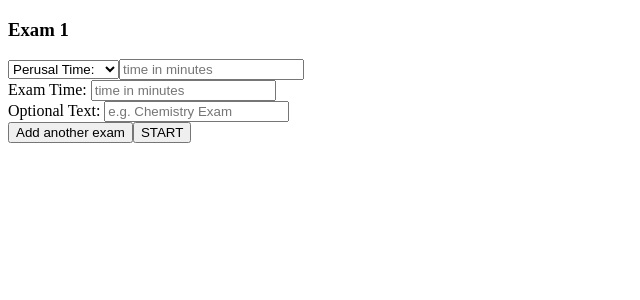
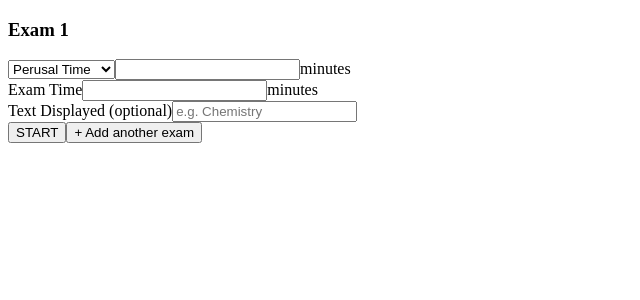
Before and after one commit to theakaterina/exam-timer, a React (Create React App) app: page / in a window 1280 px wide. Shown: the top 300 px of the page, without its empty margins (0-640 px from the left). Built offline with nearby package versions, Linux system fonts and the light colour scheme.

Commit message:
Fixed bugs, ready for CSS

```diff
--- a/src/App.js
+++ b/src/App.js
@@ -11,6 +11,7 @@ import TimerScreen from "./TimerScreen";
 function App() {
   const history = useHistory();
   const [timers, setTimers] = useState([]);
+  const [isActive, setIsActive] = useState(true);
 
   const onTimerFormSubmit = (e) => {
     setTimers(e);
@@ -20,11 +21,16 @@ function App() {
   /*Pause/start button*/
   function toggle() {
     window.dispatchEvent(new CustomEvent("toggleTimer"));
+    setIsActive((f) => !f);
   }
 
   /*Restart button */
-  function restart() {
-    window.dispatchEvent(new CustomEvent("restartTimer"));
+  function reset() {
+    if (!window.confirm("Are you sure you want to reset the timer?")) {
+      return;
+    }
+    window.dispatchEvent(new CustomEvent("resetTimer"));
+    setIsActive(false);
   }
 
   /*Back button */
@@ -42,9 +48,11 @@ function App() {
           {timers.map((timer, index) => (
             <TimerScreen key={index} {...timer} />
           ))}
-          <button onClick={toggle}>pause</button>
-          <button onClick={restart}>restart</button>
-          <button onClick={goBack}>go back</button>
+          <button id="pause" onClick={toggle}>
+            {isActive ? "PAUSE" : "START"}
+          </button>
+          <button onClick={reset}>RESET</button>
+          <button onClick={goBack}>GO BACK</button>
         </Route>
       </Switch>
     </div>
--- a/src/InputFields.js
+++ b/src/InputFields.js
@@ -5,6 +5,8 @@ import React, { useEffect, useState } from "react";
  * Goes inside the TimerForm
  * @param {*} props
  */
+
+const classes = (c) => c.filter(Boolean).join(" ");
 
 const InputFields = (props) => {
   const [perusalInput, setPerusalInput] = useState(props.perusal || "");
@@ -41,37 +43,41 @@ const InputFields = (props) => {
 
   return (
     <div>
-      <select value={readingType} onChange={onReadingTypeChange}>
-        <option value="perusal">Perusal Time: </option>
-        <option value="planning">Planning Time: </option>
-        <option value="none">None</option>
-      </select>
-      {readingType !== "none" && (
+      <div>
+        <select value={readingType} onChange={onReadingTypeChange}>
+          <option value="perusal">Perusal Time</option>
+          <option value="planning">Planning Time</option>
+          <option value="none">None</option>
+        </select>
         <input
+          disabled={readingType === "none"}
           type="number"
           value={perusalInput}
           onChange={onPerusalChange}
-          placeholder="time in minutes"
         />
-      )}
+        <span
+          className={classes([
+            "mins",
+            readingType === "none" && "disable-text",
+          ])}
+        >
+          minutes
+        </span>
+      </div>
 
       <div>
-        <label>Exam Time: </label>
-        <input
-          type="number"
-          value={examInput}
-          onChange={onExamChange}
-          placeholder="time in minutes"
-        />
+        <label>Exam Time</label>
+        <input type="number" value={examInput} onChange={onExamChange} />
+        <span className="mins">minutes</span>
       </div>
       <div>
-        <label>Optional Text: </label>
+        <label>Text Displayed (optional)</label>
         <input
           type="text"
           name="message"
           value={messageInput}
           onChange={onMessageChange}
-          placeholder="e.g. Chemistry Exam"
+          placeholder="e.g. Chemistry"
         />
       </div>
     </div>
--- a/src/Timer.js
+++ b/src/Timer.js
@@ -35,7 +35,7 @@ const Timer = (props) => {
   }
 
   /*Restart timer*/
-  function restart() {
+  function reset() {
     setIsActive(false);
     setSeconds(Number(props.minutes) * 60);
   }
@@ -64,10 +64,10 @@ const Timer = (props) => {
   /*Listen for the pause/start and restart buttons*/
   useEffect(() => {
     window.addEventListener("toggleTimer", toggle);
-    window.addEventListener("restartTimer", restart);
+    window.addEventListener("resetTimer", reset);
     return () => {
       window.removeEventListener("toggleTimer", toggle);
-      window.removeEventListener("restartTimer", restart);
+      window.removeEventListener("resetTimer", reset);
     };
   }, []);
 
@@ -86,9 +86,9 @@ const Timer = (props) => {
     <div className="timer">
       {time[0] === "0" ? "" : time[0]}
       <span className="unit">{time[0] === "0" ? "" : "h "}</span>
-      {time[0] === "0" && time[1] == "0" ? "" : time[1]}
+      {time[0] === "0" && time[1] === "0" ? "" : time[1]}
       <span className="unit">
-        {time[0] === "0" && time[1] == "0" ? "" : "m "}
+        {time[0] === "0" && time[1] === "0" ? "" : "m "}
       </span>
       {time[2]}
       <span className="unit">s</span>
--- a/src/TimerForm.js
+++ b/src/TimerForm.js
@@ -1,7 +1,7 @@
 import React, { useState } from "react";
 import InputFields from "./InputFields";
 
-/** Form for adding a timer - can add multiple timers by adding more InputFields
+/** Form for adding a timer - can add multiple timers (max 4) by adding more InputFields
  * @param {*} props
  */
 const TimerForm = (props) => {
@@ -43,11 +43,12 @@ const TimerForm = (props) => {
           />
         </div>
       ))}
-
-      <button onClick={addFields}>Add another exam</button>
       <button type="submit" onClick={onSubmit}>
         START
       </button>
+      {formData.length < 4 && (
+        <button onClick={addFields}>+ Add another exam</button>
+      )}
     </div>
   );
 };
--- a/src/TimerScreen.js
+++ b/src/TimerScreen.js
@@ -35,11 +35,11 @@ const TimerScreen = (props) => {
   return (
     <div>
       <h1 className="title">{title}</h1>
+      <h2 className="message">{props.message}</h2>
       {mode === "perusal" && (
         <Timer key={1} onEnd={onPerusalEnd} minutes={props.perusal} />
       )}
       {mode === "exam" && <Timer key={2} minutes={props.exam} />}
-      <h2 className="message">{props.message}</h2>
     </div>
   );
 };
```
